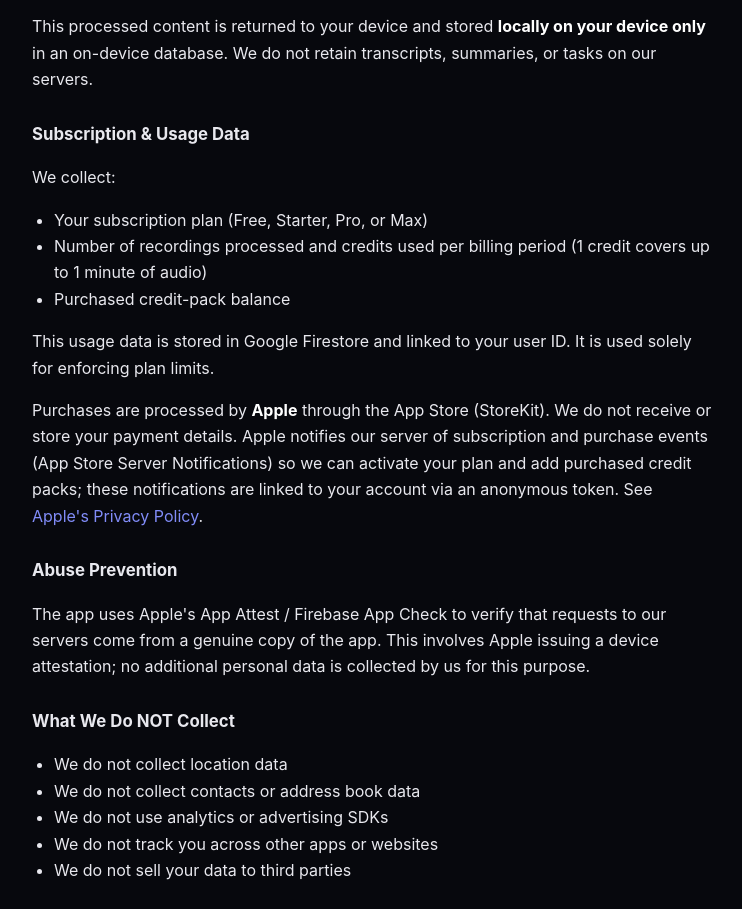
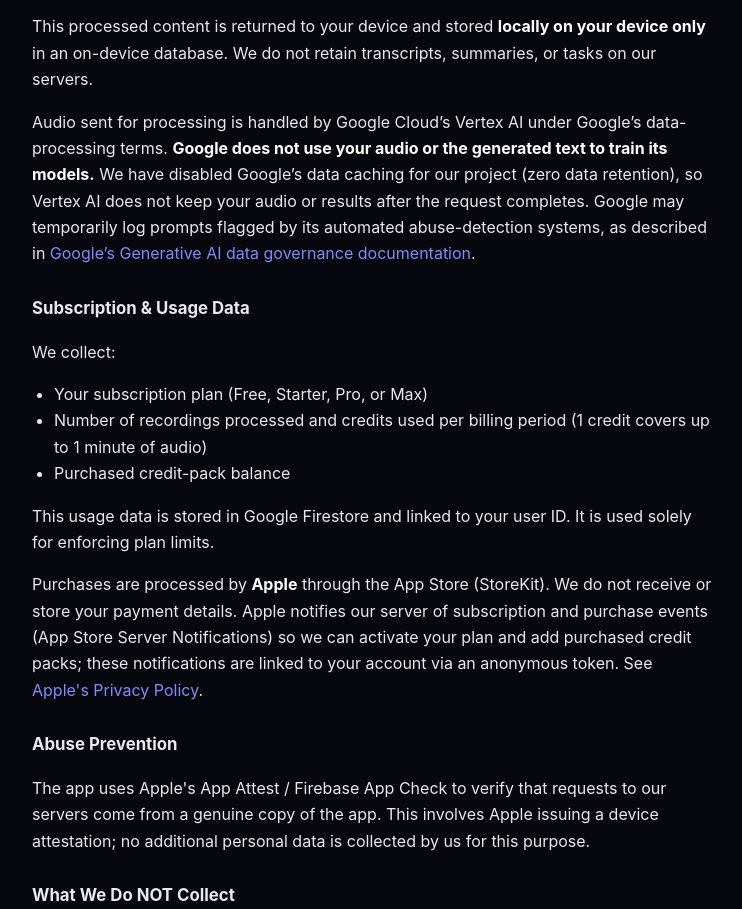
Before and after one commit to joeystdio/joeystdio.github.io, a plain HTML site: page loqi/privacy/index.html in a window 1280 px wide. Shown: the part 1110-2019 px from the top of the page, without its empty margins (268-1010 px from the left). Drawn offline with Linux system fonts and the light colour scheme.

Commit message:
Loqi privacy: Google Vertex AI sub-processor disclosure (ZDR, no training)

```diff
--- a/loqi/privacy/index.html
+++ b/loqi/privacy/index.html
@@ -77,6 +77,7 @@
     <li>Extracted action items</li>
   </ul>
   <p>This processed content is returned to your device and stored <strong>locally on your device only</strong> in an on-device database. We do not retain transcripts, summaries, or tasks on our servers.</p>
+  <p>Audio sent for processing is handled by Google Cloud&rsquo;s Vertex AI under Google&rsquo;s data-processing terms. <strong>Google does not use your audio or the generated text to train its models.</strong> We have disabled Google&rsquo;s data caching for our project (zero data retention), so Vertex AI does not keep your audio or results after the request completes. Google may temporarily log prompts flagged by its automated abuse-detection systems, as described in <a href="https://cloud.google.com/vertex-ai/generative-ai/docs/data-governance">Google&rsquo;s Generative AI data governance documentation</a>.</p>
 
   <h3>Subscription &amp; Usage Data</h3>
   <p>We collect:</p>
```
